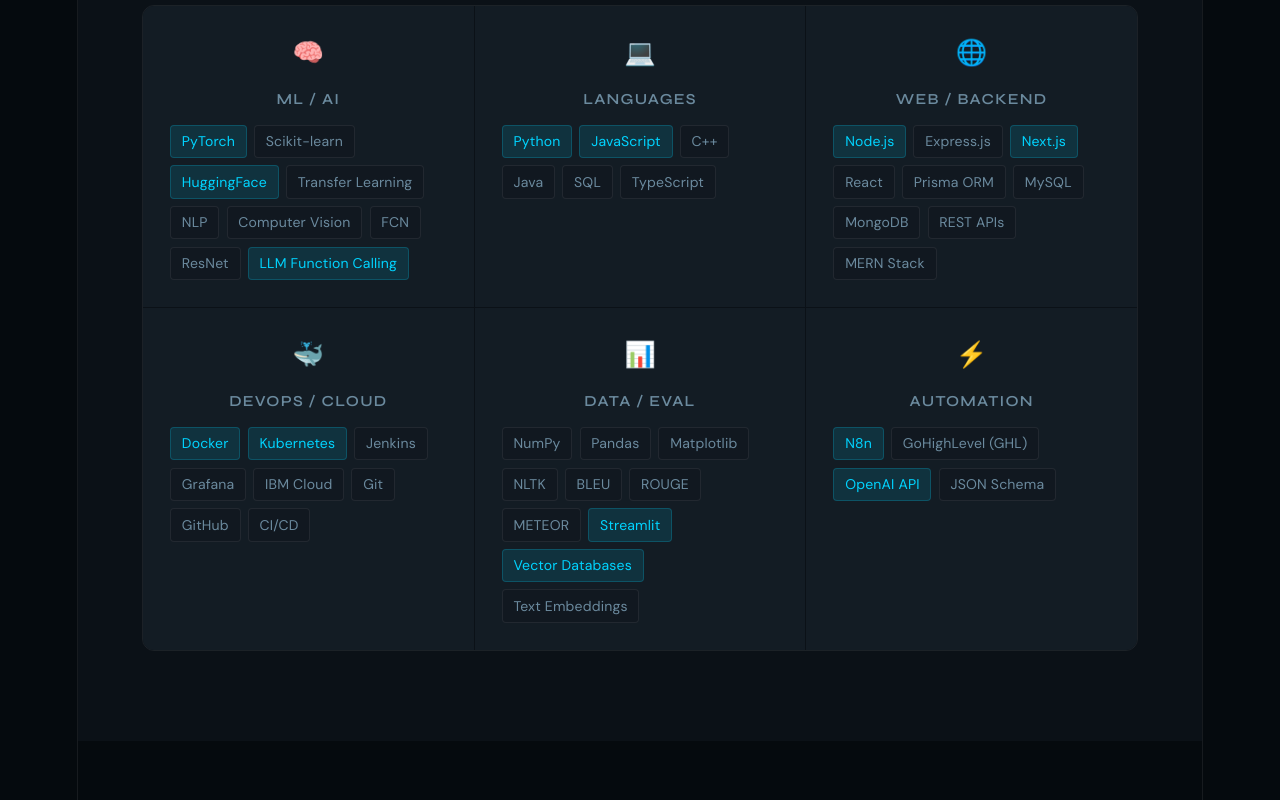
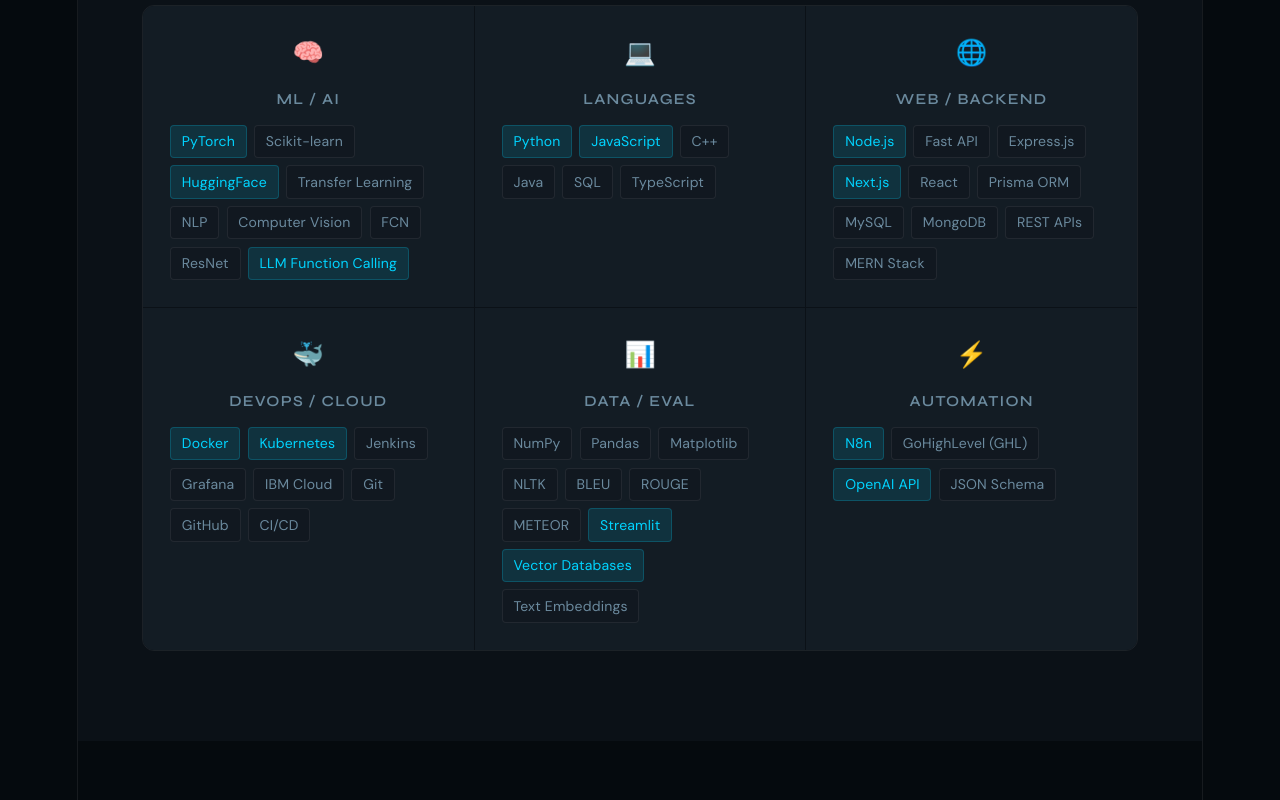
Before and after one commit to TayyabMuhammad5/my-portfolio1, a React (Vite) app: page / in a window 1280 px wide. Shown: the part 1280-2080 px from the top of the page. Built offline with nearby package versions, Linux system fonts and the light colour scheme.

Commit message:
Add ultra-low latency AI voice agent project
Added a new project entry for an ultra-low latency AI voice agent with detailed description and technologies used.

```diff
--- a/src/App.jsx
+++ b/src/App.jsx
@@ -623,7 +623,7 @@
   {
     icon: "🌐",
     name: "Web / Backend",
-    tags: ["Node.js", "Express.js", "Next.js", "React", "Prisma ORM", "MySQL", "MongoDB", "REST APIs", "MERN Stack"],
+    tags: ["Node.js", "Fast API", "Express.js", "Next.js", "React", "Prisma ORM", "MySQL", "MongoDB", "REST APIs", "MERN Stack"],
     hot: ["Next.js", "Node.js"],
   },
   {
@@ -685,6 +685,13 @@
     tech: ["PyTorch", "FCN", "ResNet-50", "Transfer Learning", "Computer Vision"],
     primary: "PyTorch",
     github: "https://github.com/TayyabMuhammad5/Weakly-Supervised-Remote-Sensing-Segmentation-using-Partial-Focal-Cross-Entropy-Loss-",
+  },
+   {
+    title: "Ultra-Low Latency AI Voice Agent",
+    description: "Full-duplex conversational AI agent achieving sub-800ms latency. Engineered a custom WebSocket streaming architecture utilizing asynchronous Python (FastAPI) and Next.js, integrating Deepgram STT/TTS and Groq LLMs. Optimized browser performance by bypassing main-thread bottlenecks with raw PCM audio chunk rendering.",
+    tech:["FastAPI", "Next.js", "WebSockets", "Deepgram", "Groq", "Web Audio API"],
+    primary: "FastAPI",
+    github: "https://github.com/TayyabMuhammad5/Voice-Agent",
   },
   {
     title: "RACE-RC: Intelligent Reading Comprehension System",
```
